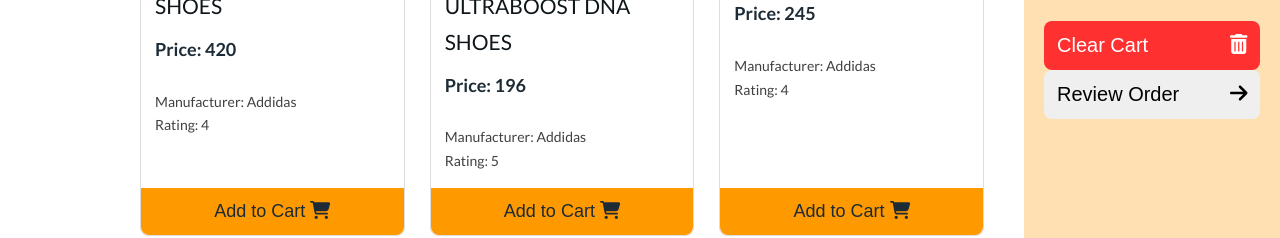
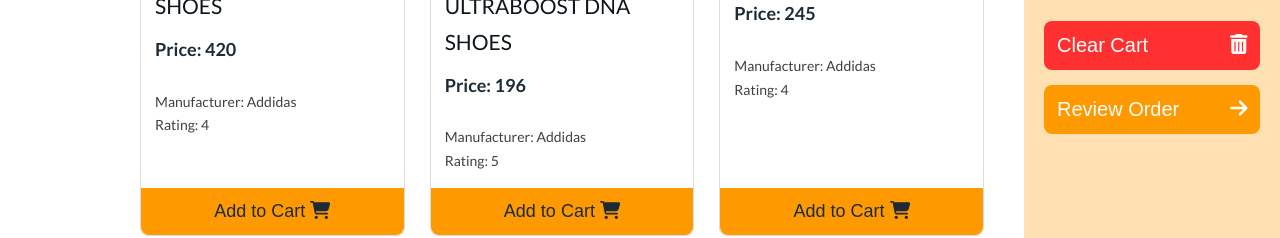
Before and after one commit to naimurcse/react-ema-john-recap, a React (Vite) app: page / in a window 1280 px wide. Shown: the part 432-670 px from the top of the page. Built offline with nearby package versions, Linux system fonts and the light colour scheme.

Commit message:
Style of Review Order Button is done

```diff
--- a/src/components/Cart/Cart.css
+++ b/src/components/Cart/Cart.css
@@ -6,3 +6,7 @@
 .btn-section {
    margin-top: 5rem;
 }
+
+.btn-section > button {
+   margin-bottom: 1.5rem;
+}
--- a/src/components/Product/Product.css
+++ b/src/components/Product/Product.css
@@ -30,7 +30,7 @@
    bottom: 0;
    left: 0;
 
-   background-color: var(--color-btn-add-to-cart);
+   background-color: var(--color-warning);
 
    /* border-radius: 0.8rem; */
    border-bottom-left-radius: 0.8rem;
@@ -42,7 +42,7 @@
 }
 
 .btn-add-to-cart:hover {
-   background-color: var(--color-btn-add-to-cart-hover);
+   background-color: var(--color-warning-hover);
 }
 
 .product__title {
--- a/src/components/Shop/Shop.css
+++ b/src/components/Shop/Shop.css
@@ -51,5 +51,12 @@
 }
 .btn-danger:hover {
    background-color: var(--color-red-hover);
+}
+
+.btn-warning {
+   background-color: var(--color-warning);
    color: var(--color-white);
 }
+.btn-warning:hover {
+   background-color: var(--color-warning-hover);
+}
--- a/src/components/Shop/Shop.jsx
+++ b/src/components/Shop/Shop.jsx
@@ -76,7 +76,7 @@ const Shop = () => {
             </div>
             <div className="shop__order-summary">
                <Cart cart={cart} deleteShoppingCartHandler={deleteShoppingCartHandler}>
-                  <button className="btn btn-flex" onClick={() => navigate("/orders")}>
+                  <button className="btn btn-flex btn-warning" onClick={() => navigate("/orders")}>
                      <span>Review Order</span>
                      <FontAwesomeIcon icon={faArrowRight} />
                   </button>
--- a/src/index.css
+++ b/src/index.css
@@ -11,8 +11,8 @@
    --color-grey: #404040;
    --color-heading: #0e161a;
 
-   --color-btn-add-to-cart: #ff9900;
-   --color-btn-add-to-cart-hover: #ff7700;
+   --color-warning: #ff9900;
+   --color-warning-hover: #ff6f01;
 
    --color-red: #ff3030;
    --color-red-hover: #d90c0c;
```
